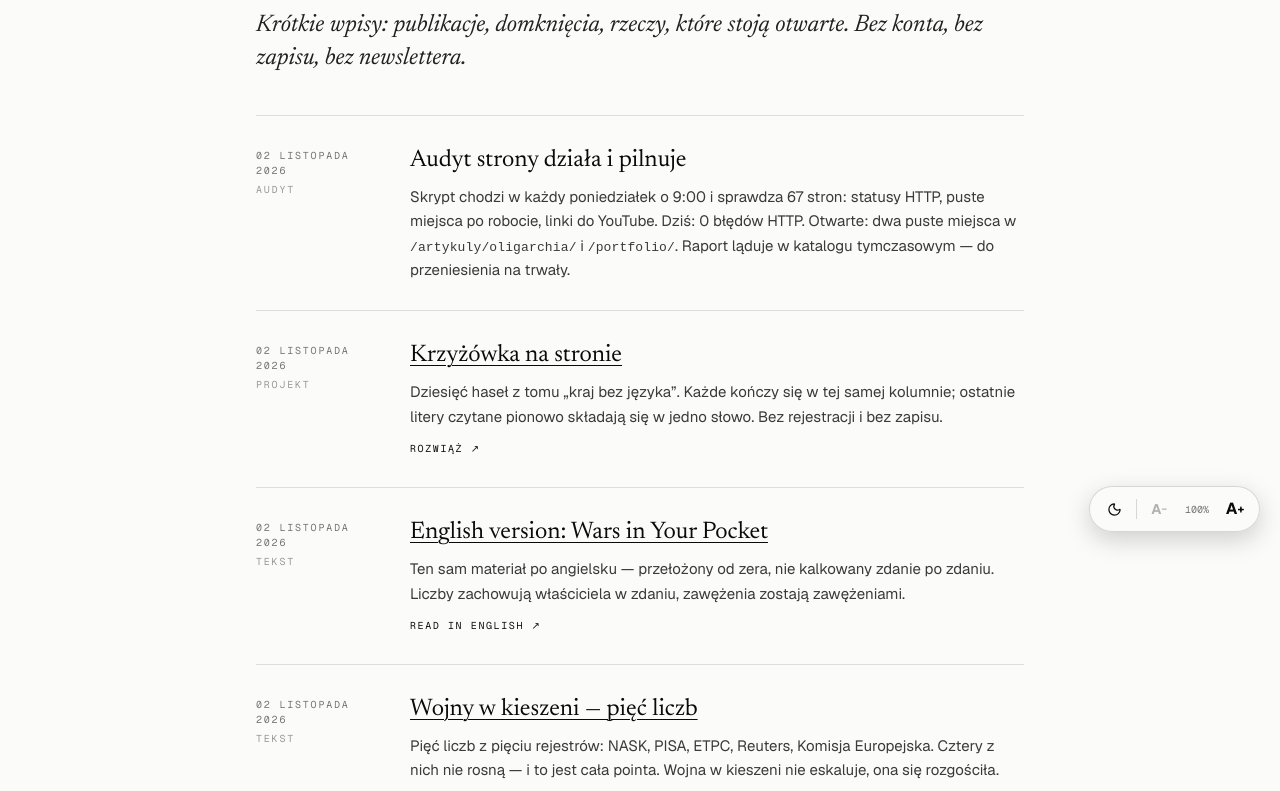
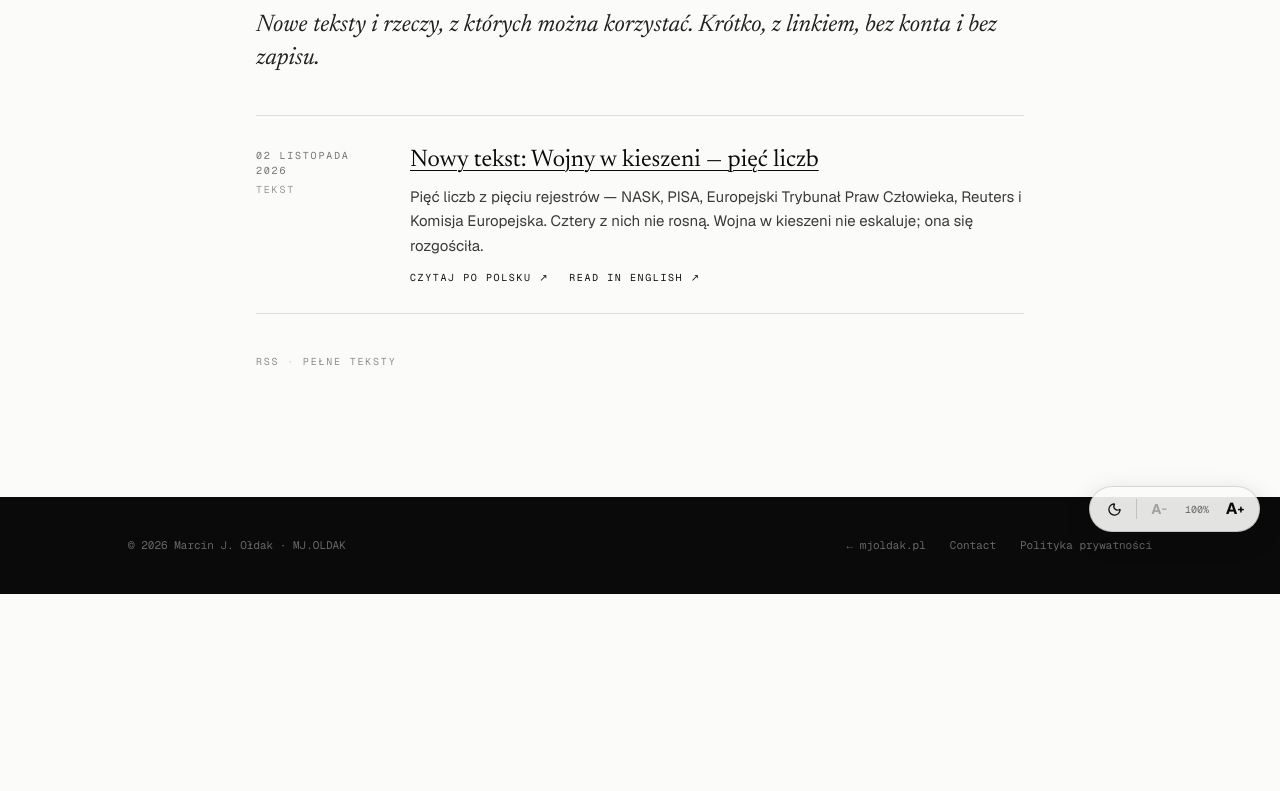
Before and after one commit to martin0ne/mj-oldak, an Astro site in the folder mj-oldak/: page /aktualnosci in a window 1280 px wide. Shown: the part 248-1039 px from the top of the page. After the commit the page ends 842 px from the top, so only its background shows below. Built offline with nearby package versions, Linux system fonts and the light colour scheme; Astro itself is replaced by a stand-in of ours; a web font is replaced by a local one.

Commit message:
aktualności: tylko treść dla odbiorcy — bez logu pracy - usunięte wpisy o audycie strony i o krzyżówce (działania wewnętrzne) - jeden wpis na publikację: PL + link do wersji EN (schema: links[]) - nagłówek „Co nowego", etykiety: tekst / do użycia / raport

```diff
--- a/mj-oldak/src/content.config.ts
+++ b/mj-oldak/src/content.config.ts
@@ -53,9 +53,11 @@ const notes = defineCollection({
   schema: z.object({
     date: z.coerce.date(),
     title: z.string().min(6).max(120),
+    // link = główne wejście (RSS, tytuł); links = dodatkowe warianty (np. wersja EN)
     link: z.string().optional(),
     linkLabel: z.string().max(60).optional(),
-    kind: z.enum(['tekst', 'projekt', 'dom', 'audyt']).optional(),
+    links: z.array(z.object({ href: z.string(), label: z.string().max(60) })).max(4).optional(),
+    kind: z.enum(['tekst', 'projekt', 'raport']).optional(),
   }),
 });
 
--- a/mj-oldak/src/content/notes/2026-11-02-audyt.md
+++ /dev/null
@@ -1,6 +0,0 @@
----
-date: 2026-11-02
-title: "Audyt strony działa i pilnuje"
-kind: "audyt"
----
-Skrypt chodzi w każdy poniedziałek o 9:00 i sprawdza 67 stron: statusy HTTP, puste miejsca po robocie, linki do YouTube. Dziś: 0 błędów HTTP. Otwarte: dwa puste miejsca w `/artykuly/oligarchia/` i `/portfolio/`. Raport ląduje w katalogu tymczasowym — do przeniesienia na trwały.
--- a/mj-oldak/src/content/notes/2026-11-02-krzyzowka.md
+++ /dev/null
@@ -1,8 +0,0 @@
----
-date: 2026-11-02
-title: "Krzyżówka na stronie"
-link: "/demy/krzyzowka-szalenstwo/"
-linkLabel: "rozwiąż"
-kind: "projekt"
----
-Dziesięć haseł z tomu „kraj bez języka”. Każde kończy się w tej samej kolumnie; ostatnie litery czytane pionowo składają się w jedno słowo. Bez rejestracji i bez zapisu.
--- a/mj-oldak/src/content/notes/2026-11-02-wars-in-your-pocket.md
+++ /dev/null
@@ -1,8 +0,0 @@
----
-date: 2026-11-02
-title: "English version: Wars in Your Pocket"
-link: "/en/articles/wars-in-your-pocket-five-numbers/"
-linkLabel: "read in English"
-kind: "tekst"
----
-Ten sam materiał po angielsku — przełożony od zera, nie kalkowany zdanie po zdaniu. Liczby zachowują właściciela w zdaniu, zawężenia zostają zawężeniami.
--- a/mj-oldak/src/content/notes/2026-11-02-wojny-w-kieszeni.md
+++ b/mj-oldak/src/content/notes/2026-11-02-wojny-w-kieszeni.md
@@ -1,8 +1,11 @@
 ---
 date: 2026-11-02
-title: "Wojny w kieszeni — pięć liczb"
+title: "Nowy tekst: Wojny w kieszeni — pięć liczb"
 link: "/artykuly/wojny-w-kieszeni/"
-linkLabel: "czytaj tekst"
+linkLabel: "czytaj po polsku"
+links:
+  - href: "/en/articles/wars-in-your-pocket-five-numbers/"
+    label: "read in English"
 kind: "tekst"
 ---
-Pięć liczb z pięciu rejestrów: NASK, PISA, ETPC, Reuters, Komisja Europejska. Cztery z nich nie rosną — i to jest cała pointa. Wojna w kieszeni nie eskaluje, ona się rozgościła.
+Pięć liczb z pięciu rejestrów — NASK, PISA, Europejski Trybunał Praw Człowieka, Reuters i Komisja Europejska. Cztery z nich nie rosną. Wojna w kieszeni nie eskaluje; ona się rozgościła.
--- a/mj-oldak/src/pages/aktualnosci/index.astro
+++ b/mj-oldak/src/pages/aktualnosci/index.astro
@@ -12,9 +12,8 @@ const notes = (await getCollection('notes')).sort(
 
 const KIND_LABEL = {
   tekst: 'tekst',
-  projekt: 'projekt',
-  dom: 'dom',
-  audyt: 'audyt',
+  projekt: 'do użycia',
+  raport: 'raport',
 };
 
 const rendered = await Promise.all(
@@ -38,11 +37,11 @@ const fmt = new Intl.DateTimeFormat('pl-PL', { day: '2-digit', month: 'long', ye
           <span class="text-accent">—</span> Aktualności
         </p>
         <h1 class="font-serif text-4xl md:text-5xl leading-[1.02] tracking-[-0.01em] mb-6">
-          Co zostało zrobione<span class="text-accent">.</span>
+          Co nowego<span class="text-accent">.</span>
         </h1>
         <p class="font-serif italic text-xl md:text-2xl leading-snug opacity-90">
-          Krótkie wpisy: publikacje, domknięcia, rzeczy, które stoją otwarte.
-          Bez konta, bez zapisu, bez newslettera.
+          Nowe teksty i rzeczy, z których można korzystać. Krótko, z linkiem,
+          bez konta i bez zapisu.
         </p>
       </div>
     </section>
@@ -79,11 +78,18 @@ const fmt = new Intl.DateTimeFormat('pl-PL', { day: '2-digit', month: 'long', ye
                 <div class="font-sans text-[15px] leading-relaxed opacity-80 [&>p]:mb-2 [&>p:last-child]:mb-0">
                   <Content />
                 </div>
-                {note.data.link && (
-                  <a href={note.data.link} class="inline-block mt-3 font-mono text-[10px] uppercase tracking-[0.16em] text-accent no-underline hover:underline">
-                    {note.data.linkLabel ?? 'zobacz'} ↗
-                  </a>
-                )}
+                <div class="mt-3 flex flex-wrap gap-x-5 gap-y-2">
+                  {note.data.link && (
+                    <a href={note.data.link} class="font-mono text-[10px] uppercase tracking-[0.16em] text-accent no-underline hover:underline">
+                      {note.data.linkLabel ?? 'zobacz'} ↗
+                    </a>
+                  )}
+                  {note.data.links?.map((l) => (
+                    <a href={l.href} class="font-mono text-[10px] uppercase tracking-[0.16em] text-accent no-underline hover:underline">
+                      {l.label} ↗
+                    </a>
+                  ))}
+                </div>
               </div>
             </article>
           ))}
--- a/mj-oldak/src/pages/aktualnosci/rss.xml.js
+++ b/mj-oldak/src/pages/aktualnosci/rss.xml.js
@@ -8,10 +8,10 @@ export async function GET(context) {
 
   return rss({
     title: 'MJ.OLDAK — Aktualności',
-    description: 'Krótkie wpisy: publikacje, domknięcia, rzeczy otwarte.',
+    description: 'Nowe teksty i rzeczy do użycia — krótko, z linkiem.',
     site: context.site,
     items: notes.map((n) => ({
-      link: n.data.link ?? '/aktualnosci/',
+      link: n.data.link ?? n.data.links?.[0]?.href ?? '/aktualnosci/',
       title: n.data.title,
       description: n.body?.slice(0, 280) ?? '',
       pubDate: n.data.date,
```
